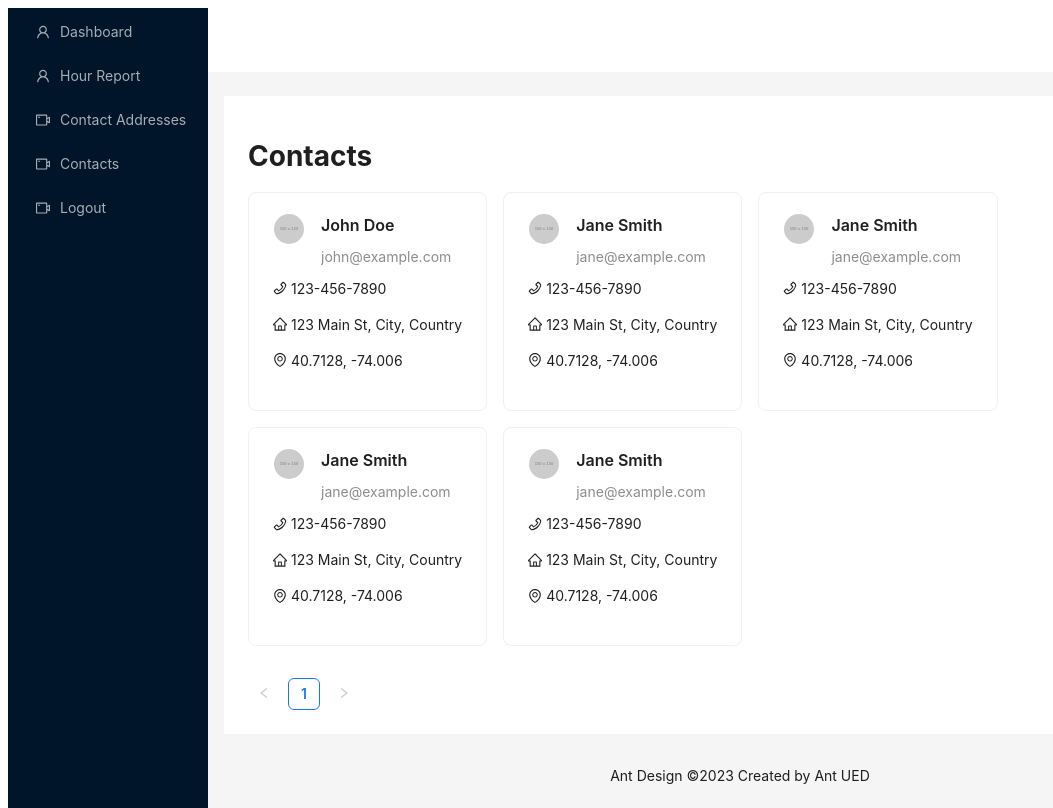
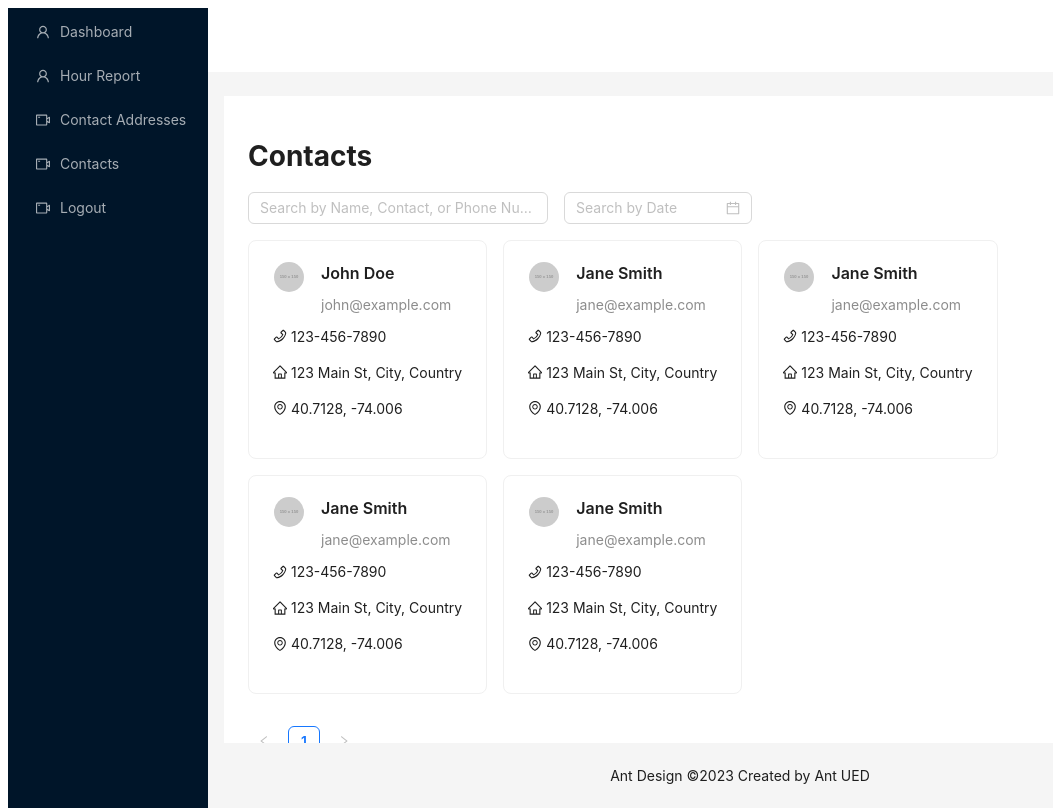
Before and after one commit to jeddtony/campaign-report-user-frontend, a Next.js app: page /contacts in a window 1280 px wide. Shown: the whole page, without its empty margins (0-1053 px from the left). Built offline with nearby package versions, Linux system fonts and the light colour scheme.

Commit message:
Add search and home page

```diff
--- a/package.json
+++ b/package.json
@@ -14,6 +14,7 @@
     "@types/react": "18.2.20",
     "@types/react-dom": "18.2.7",
     "antd": "^5.8.4",
+    "moment": "^2.29.4",
     "next": "13.4.19",
     "react": "18.2.0",
     "react-dom": "18.2.0",
--- a/src/app/contacts/page.tsx
+++ b/src/app/contacts/page.tsx
@@ -2,8 +2,9 @@
 
 import React, {useState} from 'react'
 import SideMenu from '../sidemenu';
-import { Card, Avatar, List, Pagination } from 'antd';
+import { Card, Avatar, List, Pagination, Input, DatePicker } from 'antd';
 import { MailOutlined, PhoneOutlined, EnvironmentOutlined, HomeOutlined } from '@ant-design/icons';
+import moment from 'moment';
 
 interface Contact {
     id: number;
@@ -86,17 +87,53 @@ export default function Page() {
       ];
 
       const [currentPage, setCurrentPage] = useState(1);
+      const [searchText, setSearchText] = useState('');
+  const [searchDate, setSearchDate] = useState<null | moment.Moment>(null);
+
   const pageSize = 6; // Number of cards per page
 
   const startIndex = (currentPage - 1) * pageSize;
   const endIndex = startIndex + pageSize;
   const paginatedContacts = contacts.slice(startIndex, endIndex);
 
+const filteredContacts = contacts.filter(contact => {
+    const nameMatch = contact.name.toLowerCase().includes(searchText.toLowerCase());
+    const contactMatch = contact.email.toLowerCase().includes(searchText.toLowerCase());
+    const phoneMatch = contact.phoneNumber.includes(searchText);
+    const dateMatch = !searchDate || (contact.id % 2 === 0); // Replace with your date filtering logic
+
+    return nameMatch || contactMatch || phoneMatch || dateMatch;
+  });
+
+  const handleSearchTextChange = (e: React.ChangeEvent<HTMLInputElement>) => {
+    setSearchText(e.target.value);
+    setCurrentPage(1);
+  };
+
+  const handleSearchDateChange = (date: moment.Moment | null) => {
+    setSearchDate(date);
+    setCurrentPage(1);
+  };
 
   return (
    <SideMenu>
 <div>
 <h1>Contacts</h1>
+
+<div style={{ marginBottom: '16px' }}>
+        <Input
+          placeholder="Search by Name, Contact, or Phone Number"
+          value={searchText}
+          onChange={handleSearchTextChange}
+          style={{ marginRight: '16px', width: '300px' }}
+        />
+        <DatePicker
+          placeholder="Search by Date"
+          value={searchDate}
+          onChange={handleSearchDateChange}
+        />
+      </div>
+
 <List
       grid={{
         gutter: 16,
```
Also changed, not shown: src/app/page.tsx (+5 -2 lines), 1 other file (tests, documents, lock files or other folders).
